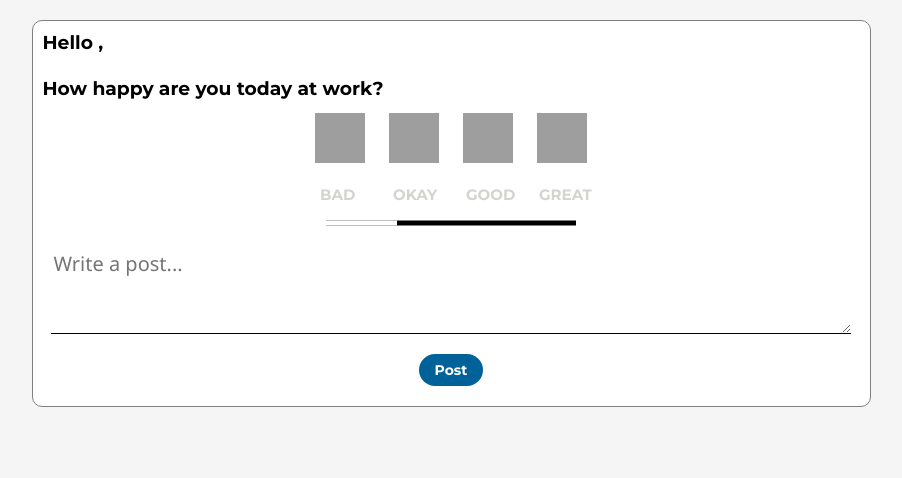
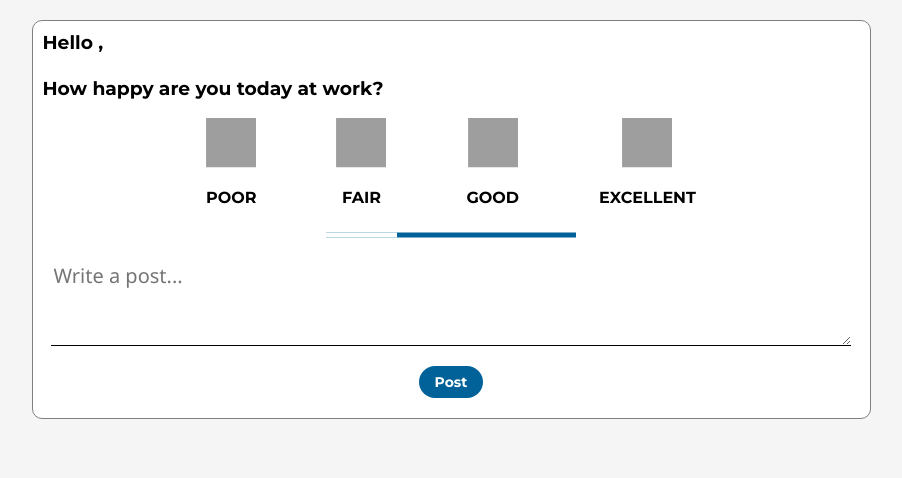
Before and after one commit to king-ds/nova-hr-assistant, a Django app: template templates/vote/vote.html in a window 1280 px wide. Shown: the part 47-525 px from the top of the page, without its empty margins (189-1091 px from the left). Run offline with Django 3.2, Linux system fonts and the light colour scheme; the template is opened without the code that fills it, so the values that code supplies are empty; grey boxes are pictures that could not be loaded.

Commit message:
Modify vote page

```diff
--- a/static/vote/css/vote.css
+++ b/static/vote/css/vote.css
@@ -16,13 +16,13 @@ h3 {
 #line{
     height: 5px;
     width: 250px;
-    background-color:black;
+    background-color:#006298;
     position: relative;
     top:50%;
     left: 50%;
     transform: translate(-50%,-50%);
     margin-bottom: 20px;
-    margin-top: 10px;
+    margin-top: -40px;
 }
 
 #emoji{
@@ -36,21 +36,21 @@ h3 {
     z-index: 99;
 }
 
-#note{
-    list-style: none;
-    position: relative;
-    top:57%;
-    left: 50%;
-    transform: translate(-50%,-50%);
-    margin: 0px;
-    padding: 0px;
-    z-index: 99;
+#emoji {
+    margin-top: 30px;
 }
 
 #emoji li{
     display: inline-block;
-    margin-left: 12px;
-    margin-right: 12px;
+    font-family: 'Montserrat', sans-serif;
+    text-align: center;
+    margin-left: 40px;
+    margin-right: 40px;
+}
+
+#emoji li:hover{
+    color: #006298;
+    cursor: pointer;
 }
 
 #note li{
@@ -59,8 +59,8 @@ h3 {
     font-size: 15px;
     color:#d4d3cf;
     display: inline-block;
-    margin-left: 17px;
-    margin-right: 18px;
+    margin-left: 25px;
+    margin-right: 25px;
     transition: all .3s;
 }
 
--- a/templates/vote/vote.html
+++ b/templates/vote/vote.html
@@ -9,20 +9,11 @@
 
 
   <ul id="emoji">
-      <li value="1" id="btn-1"><img src="{% static 'vote/images/emoji11.png' %}" style="width: 50px; height: 50px;"/></li>
-      <li value="2" id="btn-2"><img src="{% static 'vote/images/emoji22.png' %}" style="width: 50px; height: 50px;"/></li>
-      <li value="3" id="btn-3"><img src="{% static 'vote/images/emoji33.png' %}" style="width: 50px; height: 50px;"/></li>
-      <li value="4" id="btn-4"><img src="{% static 'vote/images/emoji44.png' %}" style="width: 50px; height: 50px;"/></li>
-      <!-- <li value="4" id="btn-4"><img src="{% static 'vote/images/emoji55.png' %}" style="width: 50px; height: 50px;"/></li> -->
+      <li value="1" id="btn-1"><img src="{% static 'vote/images/emoji11.png' %}" style="width: 50px; height: 50px;"/><p>POOR</p></li>
+      <li value="2" id="btn-2"><img src="{% static 'vote/images/emoji22.png' %}" style="width: 50px; height: 50px;"/><p>FAIR</p></li>
+      <li value="3" id="btn-3"><img src="{% static 'vote/images/emoji33.png' %}" style="width: 50px; height: 50px;"/><p>GOOD</p></li>
+      <li value="4" id="btn-4"><img src="{% static 'vote/images/emoji44.png' %}" style="width: 50px; height: 50px;"/><p>EXCELLENT</p></li>
   </ul>
-
-
-<ul id="note">
-    <li>BAD</li>
-    <li>OKAY</li>
-    <li>GOOD</li>
-    <li>GREAT</li>
-</ul>
 
 <div id="line">
     <div id="dot"></div>
```
